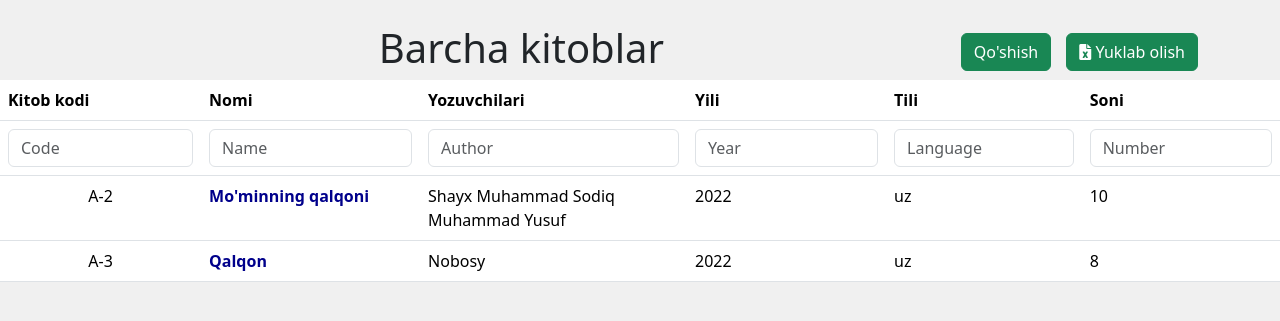
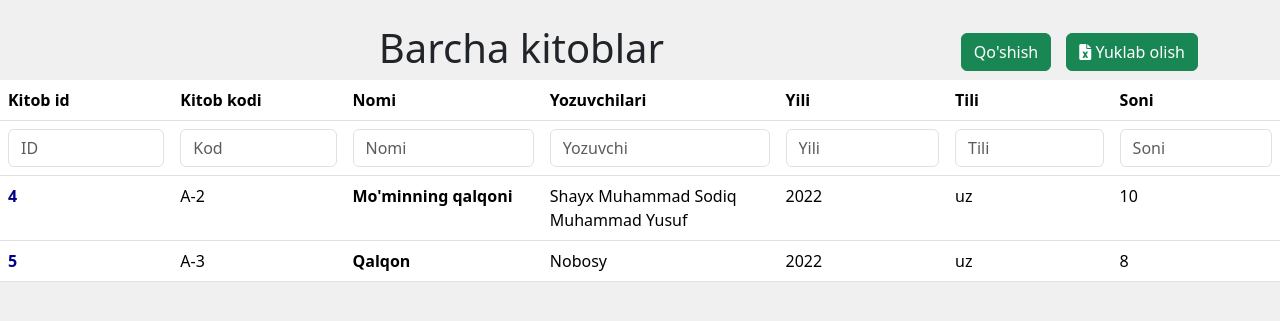
Before and after one commit to nodirbekaxmadaliyev/Library, a Django app: page /books/ in a window 1280 px wide. Shown: the part 113-434 px from the top of the page. Run offline with Django 5.2, Linux system fonts and the light colour scheme; data comes from the database, SQL or seed files in the repository; both versions use the stored data as it was after the commit.

Commit message:
Yangilandi

```diff
--- a/books/models.py
+++ b/books/models.py
@@ -3,6 +3,7 @@ from django.core.validators import MinValueValidator, MaxValueValidator
 from datetime import date
 # Create your models here.
 class Book(models.Model):
+    book_id = models.PositiveIntegerField(unique=True, blank=True)
     book_code = models.CharField(max_length=15, null=False, blank=False)
     name = models.CharField(max_length=100, null=False, blank=False, unique=True)
     authors = models.CharField(max_length=150, null=False, blank=False)
@@ -17,5 +18,14 @@ class Book(models.Model):
     book_lang = models.CharField(max_length=30, null=False, blank=False)
     number = models.PositiveIntegerField(null=False, blank=False)
 
+    def save(self, *args, **kwargs):
+        if not self.book_id:
+            existing_book_ids = set(Book.objects.values_list('book_id', flat=True))
+            i = 1
+            while i in existing_book_ids:
+                i += 1
+            self.book_id = i
+        super().save(*args, **kwargs)
+
     def __str__(self):
         return self.name
--- a/config/settings.py
+++ b/config/settings.py
@@ -13,7 +13,7 @@ SECRET_KEY = 'django-insecure-+56uii4b!a+u(udaxl5sv*dh1e4hako2i16hwng)67-@qry(+!
 # SECURITY WARNING: don't run with debug turned on in production!
 DEBUG = True
 
-ALLOWED_HOSTS = []
+ALLOWED_HOSTS = ['localhost', '172.15.50.101', '127.0.0.1']
 
 # Application definition
 
@@ -123,5 +123,7 @@ DEFAULT_AUTO_FIELD = 'django.db.models.BigAutoField'
 
 AUTH_USER_MODEL = 'accounts.CustomUser'
 
+LOGIN_URL = '/login/'
+
 LOGIN_REDIRECT_URL = 'home'
 LOGOUT_REDIRECT_URL = 'login'
--- a/take_book/views.py
+++ b/take_book/views.py
@@ -40,9 +40,9 @@ class HomePageView(ListView):
         return super().render_to_response(context, **response_kwargs)
 
 
-def select_book(request, pk):
+def select_book(request, pk1):
         selected_books = request.POST.getlist('selected_books[]')
-        pupil = Pupil.objects.get(pk=pk)
+        pupil = Pupil.objects.get(pk=pk1)
         for sbook in selected_books:
             pupil.books.remove(sbook)
             book = Book.objects.filter(name=sbook).first()
--- a/templates/base.html
+++ b/templates/base.html
@@ -1,4 +1,3 @@
-
 <!DOCTYPE html>
 <html lang="en">
 <head>
@@ -77,7 +76,6 @@
     function scrollFunction() {
         var scrollToTopBtn = document.getElementById("scrollToTopBtn");
 
-        // Agar 300px dan pastga skroll qilinsa, tugma ko'rinadi
         if (document.body.scrollTop > 300 || document.documentElement.scrollTop > 300) {
             scrollToTopBtn.style.display = "block";
         } else {
--- a/templates/book/books.html
+++ b/templates/book/books.html
@@ -14,6 +14,7 @@
     <table class="table">
         <thead>
             <tr>
+                <th>Kitob id</th>
                 <th>Kitob kodi</th>
                 <th>Nomi</th>
                 <th>Yozuvchilari</th>
@@ -22,19 +23,21 @@
                 <th>Soni</th>
             </tr>
             <tr>
-                <td><input type="text" name="code" class="form-control search-input" placeholder="Code" ></td>
-                <td><input  type="text" name="name" class="form-control search-input" placeholder="Name" ></td>
-                <td><input type="text" name="author" class="form-control search-input" placeholder="Author" ></td>
-                <td><input type="text" name="year" class="form-control search-input" placeholder="Year" ></td>
-                <td><input type="text" name="language" class="form-control search-input" placeholder="Language" ></td>
-                <td><input type="text" name="number" class="form-control search-input" placeholder="Number" ></td>
+                <td><input type="number" name="book_id"  class="form-control search-input" placeholder="ID" ></td>
+                <td><input type="text"   name="code"     class="form-control search-input" placeholder="Kod" ></td>
+                <td><input  type="text"  name="name"     class="form-control search-input" placeholder="Nomi" ></td>
+                <td><input type="text"   name="author"   class="form-control search-input" placeholder="Yozuvchi" ></td>
+                <td><input type="text"   name="year"     class="form-control search-input" placeholder="Yili" ></td>
+                <td><input type="text"   name="language" class="form-control search-input" placeholder="Tili" ></td>
+                <td><input type="number" name="number"   class="form-control search-input" placeholder="Soni" ></td>
             </tr>
         </thead>
         <tbody>
             {% for book in object_list %}
             <tr>
-                <td style="text-align: center;">{{ book.book_code }}</td>
-                <td><a href="{% url 'book_detail' book.pk %}" style="text-decoration: none; color: #00008B;"><strong>{{ book.name }}</strong></a></td>
+                <td><a href="{% url 'book_detail' book.pk %}" style="text-decoration: none; color: #00008B;"><strong>{{ book.book_id }}</strong></a></td>
+                <td>{{ book.book_code }}</td>
+                <td><strong>{{ book.name }}</strong></td>
                 <td>{{ book.authors }}</td>
                 <td>{{ book.year }}</td>
                 <td>{{ book.book_lang }}</td>
@@ -42,7 +45,7 @@
             </tr>
             {% empty %}
                 <tr>
-                    <td colspan="6" class="text-center">Hech qanday natija topilmadi</td>
+                    <td colspan="7" class="text-center">Hech qanday natija topilmadi</td>
                 </tr>
             {% endfor %}
         </tbody>
@@ -93,10 +96,11 @@ $(document).ready(function() {
         let formData = $("#search-form").serialize(); // Inputdagi barcha qiymatlarni olish
 
         $.ajax({
-            url: "{% url 'books' %}", // URL to'g'riligini tekshiring!
+            url: "{% url 'books' %}",
             type: "GET",
             data: formData,
-            success: function(data) {
+            success: function(data)
+            {
                 $("tbody").html($(data).find("tbody").html()); // Jadvalni yangilash
             },
             error: function(xhr, status, error) {
```
Also changed, not shown: give_book/views.py (+19 -8 lines), homepage/views.py (+11 -1 lines), books/migrations/0005_book_book_id.py (added), books/migrations/0006_alter_book_book_id.py (added), db.sqlite3, 2 other files.
